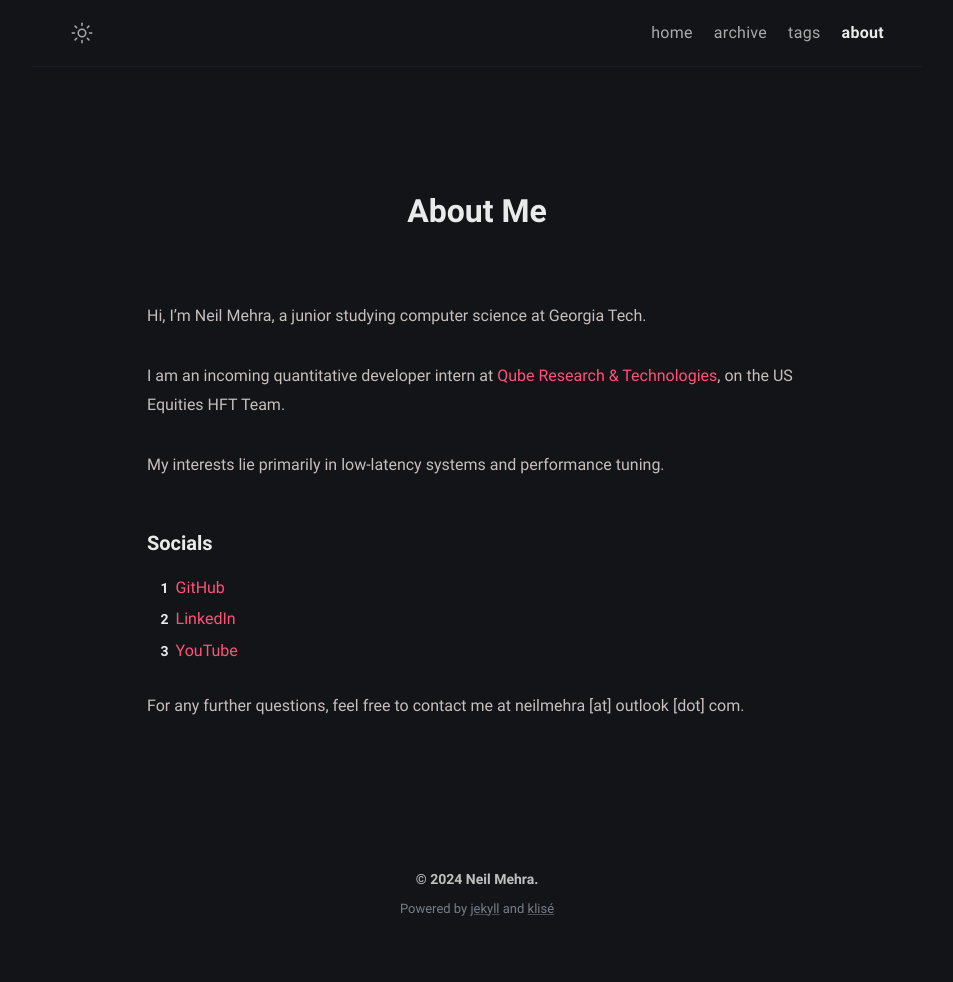
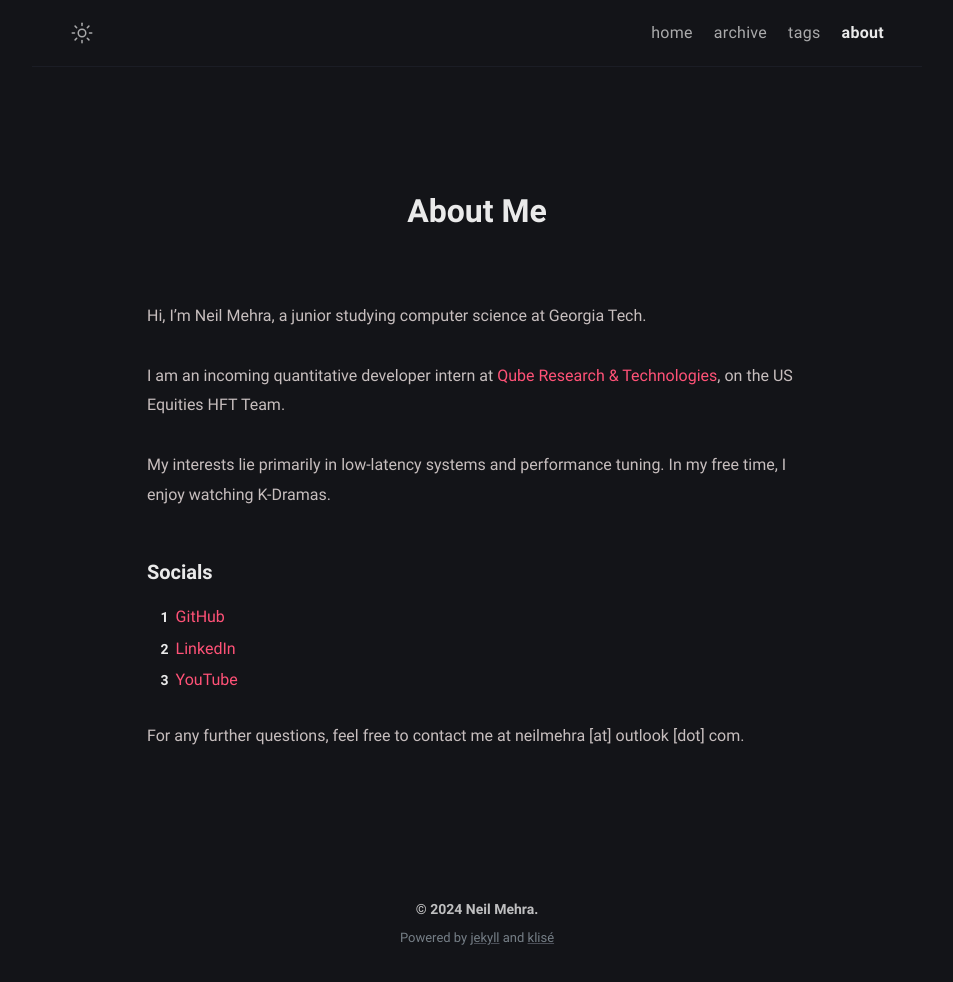
Before and after one commit to neilmehra/blog, a Jekyll site: the page built from about.md, in a window 1280 px wide. Shown: the whole page, without its empty margins (163-1116 px from the left). Built offline with Jekyll 4.4.1, drawn with Linux system fonts in a browser that asks for light colours; before the commit the page ends 953 px from its top, so only the background shows below that.

Commit message:
Update about.md

```diff
--- a/about.md
+++ b/about.md
@@ -11,7 +11,7 @@ Hi, I'm Neil Mehra, a junior studying computer science at Georgia Tech.
 I am an incoming quantitative developer intern at [Qube Research & Technologies](https://www.qube-rt.com/),
 on the US Equities HFT Team.
 
-My interests lie primarily in low-latency systems and performance tuning.
+My interests lie primarily in low-latency systems and performance tuning. In my free time, I enjoy watching K-Dramas.
 
 #### Socials
 
```
